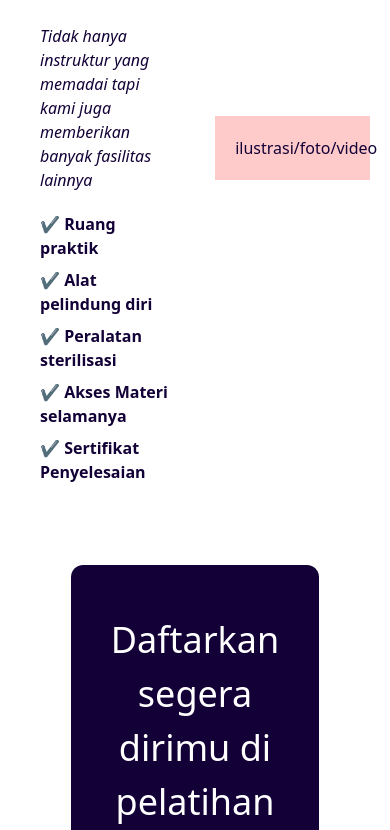
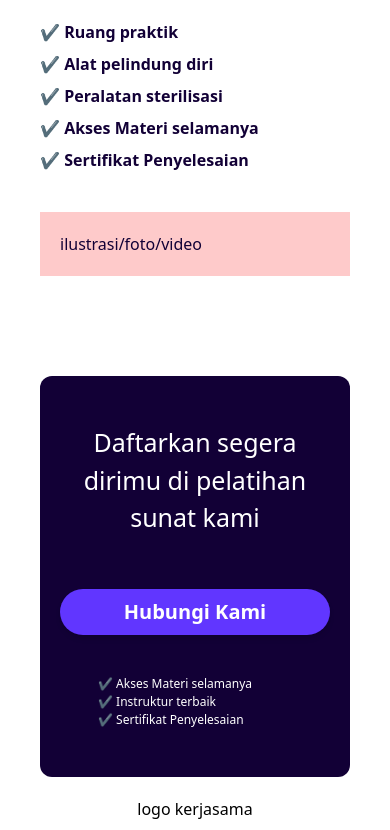
Before and after one commit to nidamuna/landingpage-1, a React (Create React App) app: page / in a window 390 px wide. Shown: the part 4254-5084 px from the top of the page. Built offline with nearby package versions, Linux system fonts and the light colour scheme.

Commit message:
responsive contact, fasilita, and footer

```diff
--- a/src/component/Contactsection.jsx
+++ b/src/component/Contactsection.jsx
@@ -3,15 +3,15 @@ import React from 'react'
 const Contactsection = () => {
   return (
     <>
-      <section className='w-full bg-white -mt-[5%] px-10 flex flex-col justify-center items-center'>
-        <div className='bg-[#120036] w-[80%] h-full px-5 py-12 rounded-xl flex flex-col justify-center items-center text-white'>
-          <h1 className='font-normal text-[2.25rem] text-center w-full mb-5'>
+      <section className='w-full bg-white px-10 flex flex-col justify-center items-center'>
+        <div className='bg-[#120036] w-full md:w-[80%] h-full px-5 py-12 rounded-xl flex flex-col justify-center items-center text-white'>
+          <h1 className='font-normal text-[25px] md:text-[2.25rem] text-center w-full mb-5'>
             Daftarkan segera dirimu di pelatihan sunat kami
           </h1>
-          <button className='bg-[#6136ff] rounded-full text-white text-[1.25rem] font-semibold p-2 shadow-md mt-8 w-[40%] hover:bg-[#0a58ca]'>
+          <button className='bg-[#6136ff] rounded-full text-white text-[1.25rem] font-semibold p-2 shadow-md mt-8 w-full md:w-[40%] hover:bg-[#0a58ca]'>
             Hubungi Kami
           </button>
-          <div className='mt-10 flex flex-row px-6 items-center justify-center text-[12px]'>
+          <div className='mt-10 flex flex-col md:flex-row px-6 items-start md:items-center justify-center text-[12px]'>
             <p className='mr-10'>✔ Akses Materi selamanya</p>
             <p className='mr-10'>✔ Instruktur terbaik</p>
             <p>✔ Sertifikat Penyelesaian </p>
--- a/src/component/Fasilitas.jsx
+++ b/src/component/Fasilitas.jsx
@@ -3,9 +3,9 @@ import React from 'react'
 const Fasilitas = () => {
   return (
     <>
-      <section className='w-full bg-white min-h-screen py-[100px] px-10'>
-        <div className='container mx-auto flex flex-row items-center justify-start text-[#120036]'>
-          <div className='w-[50%]'>
+      <section className='w-full bg-white h-auto md:min-h-screen py-[100px] px-10'>
+        <div className='container mx-auto flex flex-col md:flex-row items-center justify-start text-[#120036]'>
+          <div className='w-full mb-10 md:w-[50%]'>
             <h1 className='font-black text-[2rem] w-full mb-5'>
               Fasilitas yang kami berikan
             </h1>
@@ -29,7 +29,7 @@ const Fasilitas = () => {
               ✔ Sertifikat Penyelesaian
             </p>
           </div>
-          <div className='w-[50%] bg-red-200 ml-11 p-5'>
+          <div className='w-full md:w-[50%] bg-red-200 ml-0 md:ml-11 p-5'>
               ilustrasi/foto/video
           </div>
         </div>
--- a/src/component/Footer.jsx
+++ b/src/component/Footer.jsx
@@ -29,8 +29,8 @@ const Footer = () => {
   return (
     <>
       <footer className='w-full bg-[#120036] h-auto pt-10 px-8 flex flex-col justify-between items-center'>
-        <div className='flex justify-start items-start gap-10 text-white mb-5 cursor-pointer'>
-          <div className='w-[40%]'>
+        <div className='flex flex-col md:flex-row justify-start items-start gap-10 text-white mb-5 cursor-pointer'>
+          <div className='w-full md:w-[40%]'>
             <span className='bg-blue-500 p-2 text-white'>
                Logo Pelatihan
             </span>
@@ -43,7 +43,7 @@ const Footer = () => {
               mereka dalam melakukan sunat.
             </p>
           </div>
-          <div className='w-full flex gap-5 text-white'>
+          <div className='w-full flex flex-col md:flex-row gap-5 text-white'>
             <div>
               <h1 className='font-bold text-[19px]'>
                 Pelatihan
@@ -55,7 +55,7 @@ const Footer = () => {
                 <li className='mt-1 hover:underline'>Pelatihan Skincare</li>
               </ul>
             </div>
-            <div className='ml-20'>
+            <div className='ml-0 mt-5 md:mt-0 md:ml-20'>
               <h1 className='font-bold text-[19px]'>
                 Hubungi Kami
               </h1>
```
